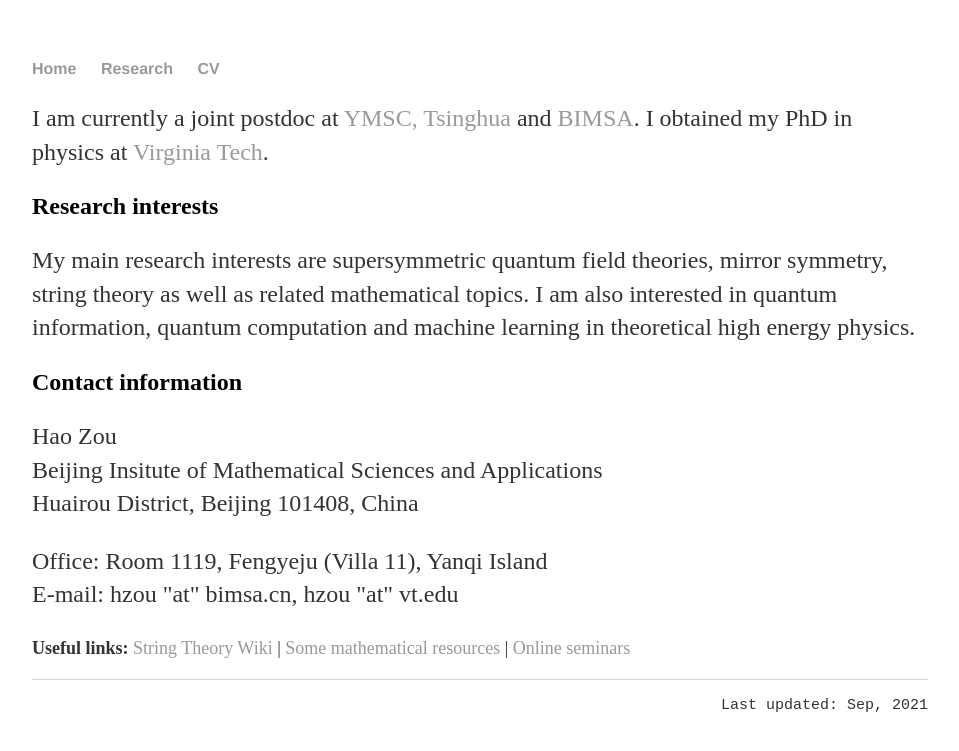
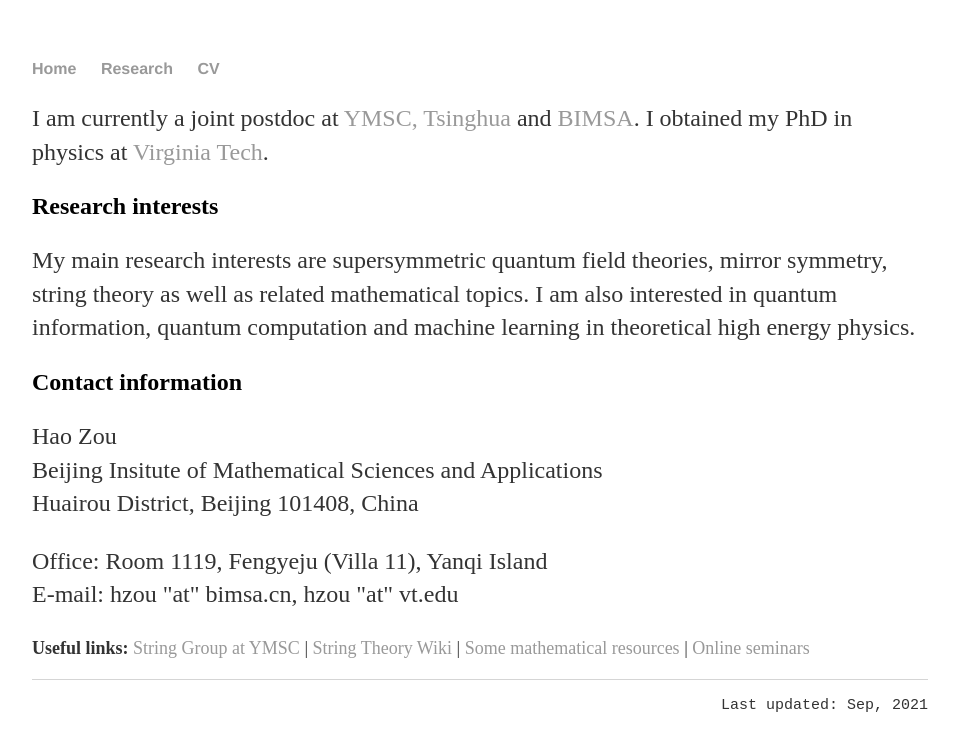
Before and after one commit to hhzou/hhzou.github.io, a Jekyll site: the page built from index.html, in a window 1280 px wide. Shown: the top 751 px of the page, without its empty margins (160-1119 px from the left). Built offline with Jekyll 4.4.1, drawn with Linux system fonts in a browser that asks for light colours.

Commit message:
Update index.html

```diff
--- a/index.html
+++ b/index.html
@@ -22,6 +22,7 @@ title: Hao Zou - Homepage
 
 
 	<p style="font-size:18px";> <strong>Useful links:</strong>
+		<a href="https://ymsc-strings.github.io" target="_blank" rel="noopener noreferrer">String Group at YMSC</a> |
 		<a href="https://www.stringwiki.org/wiki/String_Theory_Wiki" target="_blank" rel="noopener noreferrer">String Theory Wiki</a> |
 		<a href="http://mathsci.kaist.ac.kr/~jinhyun/useful.html" target="_blank" rel="noopener noreferrer">Some mathematical resources</a> |
 		<a href="http://researchseminars.org" target="_blank" rel="noopener noreferrer">Online seminars</a>
```
